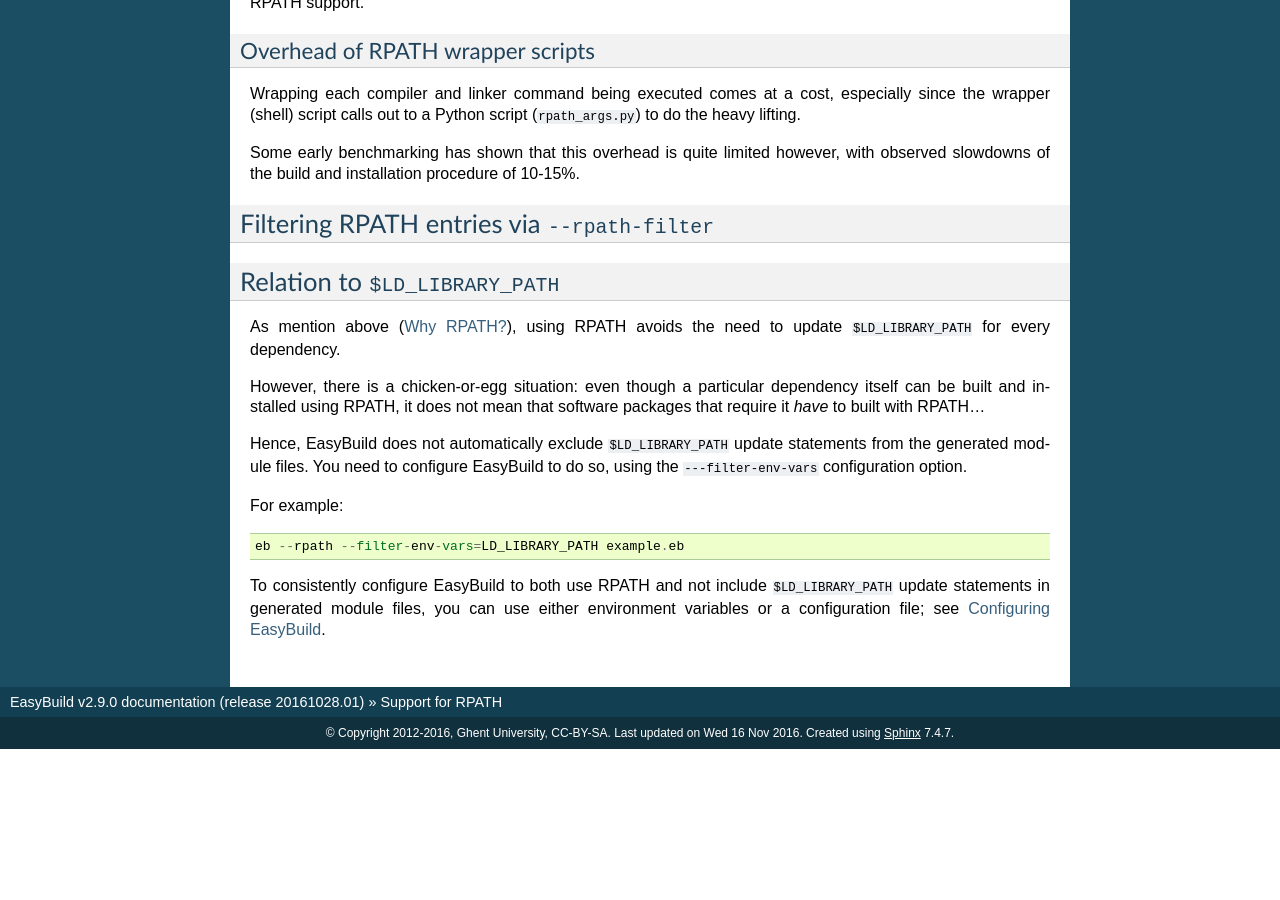
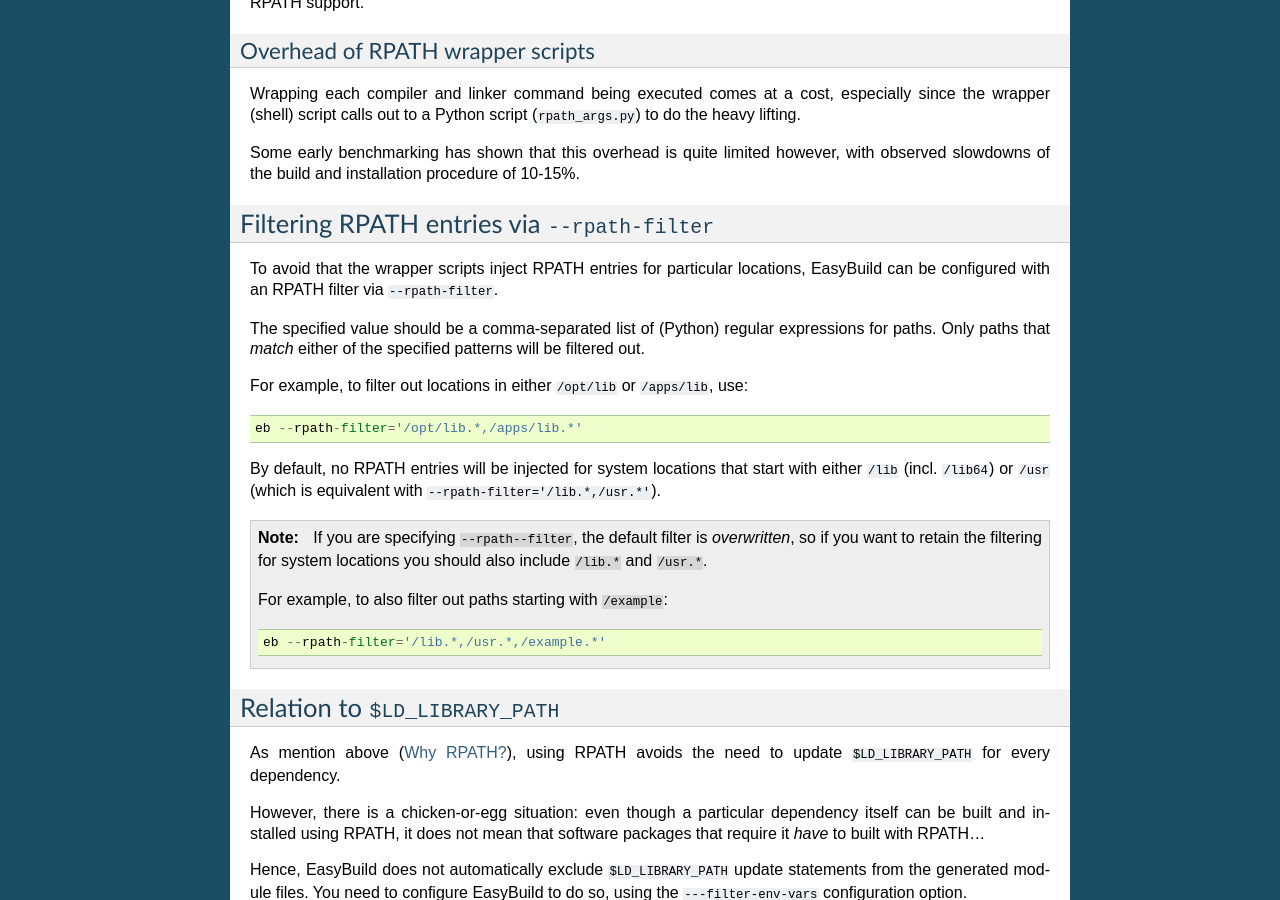
Before and after one commit to easybuilders/easybuild, a Sphinx documentation site: the page built from docs/RPATH-support.rst, in a window 1280 px wide and 900 px high, scrolled down 1932 px. Built offline with Sphinx 7.4.7, drawn with Linux system fonts in a browser that asks for light colours; pages that are not in the unit, such as notebooks, are missing from menus; before the commit the page ends 2681 px from its top, so only the background shows below that.

Commit message:
also flesh out section on --rpath-filter

```diff
--- a/docs/RPATH-support.rst
+++ b/docs/RPATH-support.rst
@@ -115,6 +115,29 @@
 Filtering RPATH entries via ``--rpath-filter``
 ----------------------------------------------
 
+To avoid that the wrapper scripts inject RPATH entries for particular locations,
+EasyBuild can be configured with an RPATH filter via ``--rpath-filter``.
+
+The specified value should be a comma-separated list of (Python) regular expressions for paths.
+Only paths that *match* either of the specified patterns will be filtered out.
+
+For example, to filter out locations in either ``/opt/lib`` or ``/apps/lib``, use::
+
+  eb --rpath-filter='/opt/lib.*,/apps/lib.*'
+
+By default, no RPATH entries will be injected for system locations
+that start with either ``/lib`` (incl. ``/lib64``) or ``/usr``
+(which is equivalent with ``--rpath-filter='/lib.*,/usr.*'``).
+
+.. note:: If you are specifying ``--rpath--filter``, the default filter is *overwritten*,
+          so if you want to retain the filtering for system locations you should also
+          include ``/lib.*`` and ``/usr.*``.
+
+          For example, to also filter out paths starting with ``/example``::
+
+            eb --rpath-filter='/lib.*,/usr.*,/example.*'
+
+
 .. _rpath_support_LD_LIBRARY_PATH:
 
 Relation to ``$LD_LIBRARY_PATH``
```
